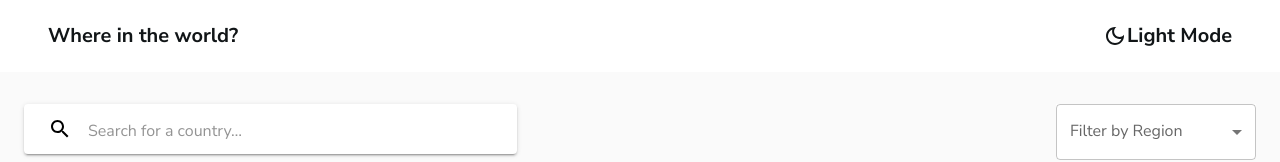
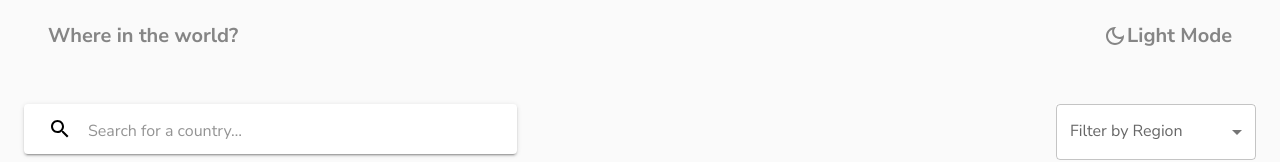
Before and after one commit to heytega/rest-country-api, a React (Create React App) app: page / in a window 1280 px wide. Shown: the top 162 px of the page. Built offline with nearby package versions, Linux system fonts and the light colour scheme; no server answers; the HTML template or start-up script is replaced by a standard one.

Commit message:
modified:   src/App.js

```diff
--- a/src/App.js
+++ b/src/App.js
@@ -16,7 +16,7 @@ const darkmode = createTheme({
       main: "hsl(209, 23%, 22%)", //element
       light: "hsl(207, 26%, 17%)", //background
       dark: "hsl(200, 15%, 8%)", //text
-      input: "hsl(0, 0%, 52%)",
+      contrastText: "#111517",
     },
   },
   typography: {
@@ -64,7 +64,7 @@ const lightmode = createTheme({
       light: "hsl(0, 0%, 98%)", //background
       dark: "hsl(200, 15%, 8%)", //text
       input: "hsl(0, 0%, 52%)",
-      contrastText: "#111517",
+      contrastText: "hsl(0, 0%, 52%)",
     },
   },
 
@@ -77,6 +77,31 @@ const lightmode = createTheme({
       lg: 1200,
       xl: 1400,
       xxl: 1536,
+    },
+  },
+
+  components: {
+    // Name of the component
+    MuiAppBar: {
+      styleOverrides: {
+        // Name of the slot
+        root: {
+          // Some CSS
+          // border: "none",
+          boxShadow: "none",
+        },
+      },
+    },
+
+    MuiContainer: {
+      styleOverrides: {
+        // Name of the slot
+        root: {
+          // Some CSS
+          // border: "none",
+          backgroundColor: "hsl(0, 0%, 98%)",
+        },
+      },
     },
   },
 
```
